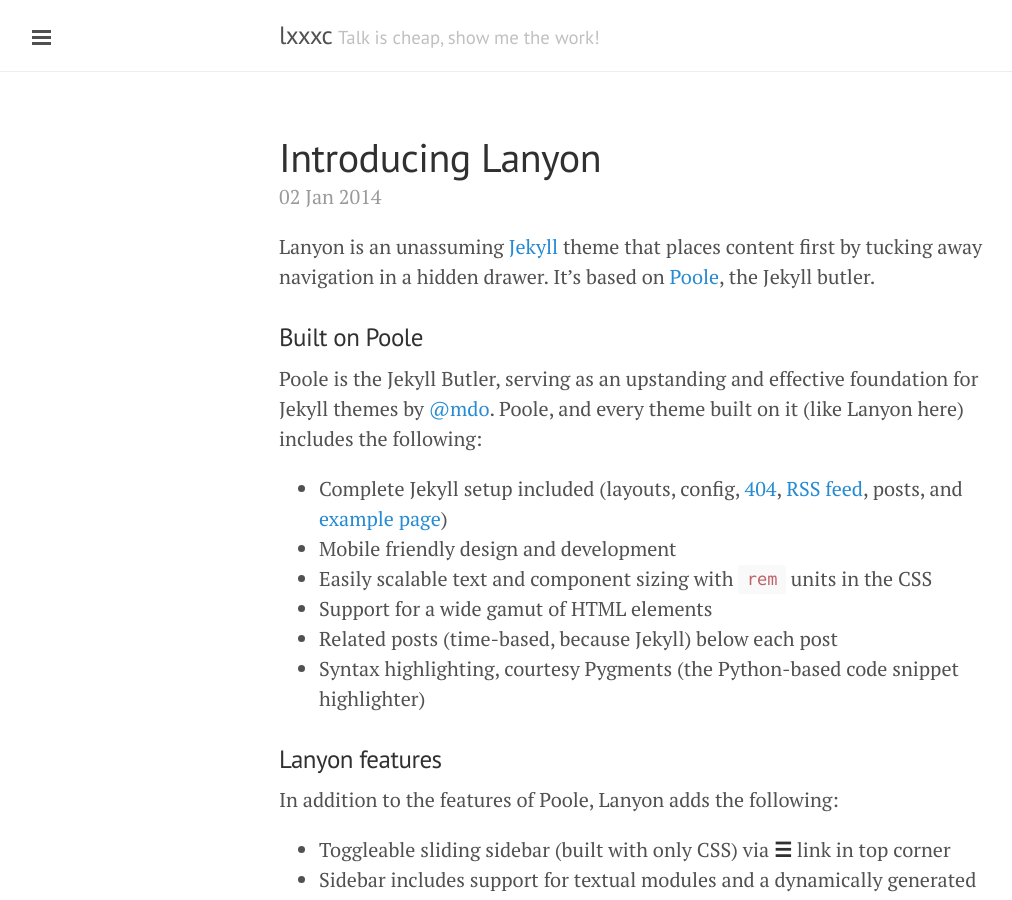
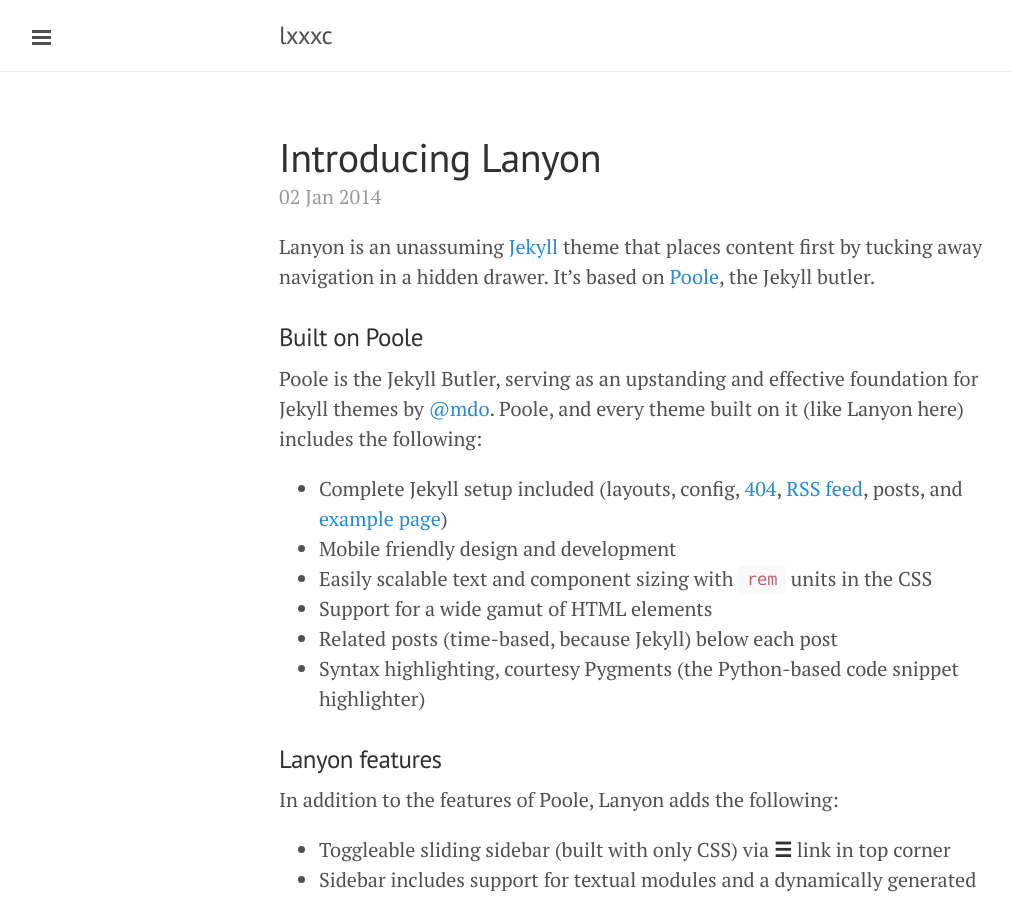
Before and after one commit to lxxxc/lxxxc.github.io, a Jekyll site: the page built from index.html, in a window 1280 px wide and 900 px high. Shown: the whole window, without its empty margins (1-1013 px from the left). Built offline with Jekyll 4.4.1, drawn with Linux system fonts in a browser that asks for light colours; Markdown is read by kramdown in place of the engine named in the settings; the list of posts is cut into pages by our own code; some of the changed lines change nothing that is shown.

Commit message:
Update _config.yml

```diff
--- a/_config.yml
+++ b/_config.yml
@@ -7,8 +7,8 @@
 
 # Setup
 title:            lxxxc
-tagline:          'Talk is cheap, show me the work!'
-description:      'A reserved <a href="http://jekyllrb.com" target="_blank">Jekyll</a> theme that places the utmost gravity on content with a hidden drawer. Made by <a href="https://twitter.com/mdo" target="_blank">@mdo</a>.'
+tagline:          ''
+description:      'Talk is cheap, show me the work!'
 url:              http://lanyon.getpoole.com
 
 author:
```
